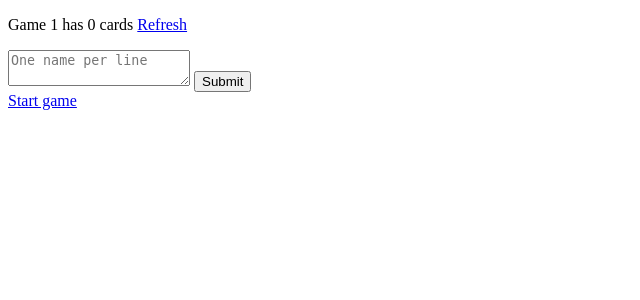
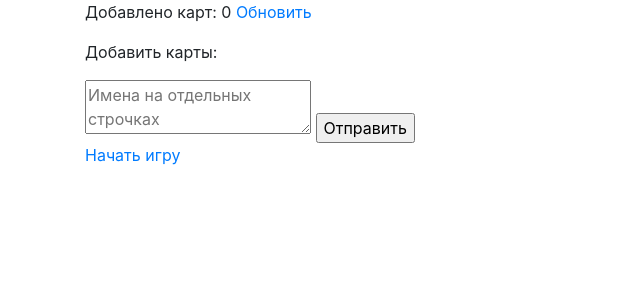
Before and after one commit to avm/boom, a Django app: page /1 in a window 1280 px wide. Shown: the top 300 px of the page, without its empty margins (0-640 px from the left). Run offline with Django 3.2, Linux system fonts and the light colour scheme; data comes from the database, SQL or seed files in the repository; data that the repository does not hold is empty; some libraries are stand-ins or nearby versions.

Commit message:
Translate into Russian.

```diff
--- a/boomsite/boom/templates/boom/base.html
+++ b/boomsite/boom/templates/boom/base.html
@@ -1,6 +1,15 @@
 <!doctype html>
-<html>
+<html lang="ru">
+    <head>
+        <meta charset="utf-8">
+        <meta name="viewport" content="width=device-width, initial-scale=1, shrink-to-fit=no">
+
+        <link rel="stylesheet" href="https://stackpath.bootstrapcdn.com/bootstrap/4.4.1/css/bootstrap.min.css" integrity="sha384-Vkoo8x4CGsO3+Hhxv8T/Q5PaXtkKtu6ug5TOeNV6gBiFeWPGFN9MuhOf23Q9Ifjh" crossorigin="anonymous">
+        <title>Бум!</title>
+    </head>
     <body>
+        <div class="container">
+
         {% if messages %}
         <ul class="messages">
             {% for message in messages %}
@@ -10,5 +19,7 @@
         {% endif %}
 
         {% block content %}{% endblock %}
+
+        </div>
     </body>
 </html>
--- a/boomsite/boom/templates/boom/game.html
+++ b/boomsite/boom/templates/boom/game.html
@@ -1,23 +1,15 @@
-<!doctype html>
-<html>
-    <body>
-        {% if messages %}
-        <ul class="messages">
-            {% for message in messages %}
-            <li{% if message.tags %} class="{{ message.tags }}"{% endif %}>{{ message }}</li>
-            {% endfor %}
-        </ul>
-        {% endif %}
+{% extends "boom/base.html" %}
 
-        <p>Game {{ game.slug }} has {{ game.card_set.all.count }} cards
-        <a href="{% url 'game' game.slug %}">Refresh</a></p>
+{% block content %}
+        <p>Добавлено карт: {{ game.card_set.all.count }}
+        <a href="{% url 'game' game.slug %}">Обновить</a></p>
 
-        <form method="POST" action="{% url 'add_cards' game_id=game.slug %}">
-        <textarea name="cards" placeholder="One name per line"></textarea>
-        <input type="submit"></input>
+        <p>Добавить карты:</p>
+        <form method="POST" rows="10" columns="30" action="{% url 'add_cards' game_id=game.slug %}">
+        <textarea name="cards" placeholder="Имена на отдельных строчках"></textarea>
+        <input type="submit" value="Отправить"></input>
         {% csrf_token %}
         </form>
 
-        <a href="{% url 'start_game' game_id=game.slug %}">Start game</a>
-    </body>
-</html>
+        <a href="{% url 'start_game' game_id=game.slug %}">Начать игру</a>
+{% endblock %}
```
Also changed, not shown: boomsite/boom/templates/boom/round.html (+5 -5 lines), boomsite/boom/templates/boom/stats.html (+6 -16 lines).
